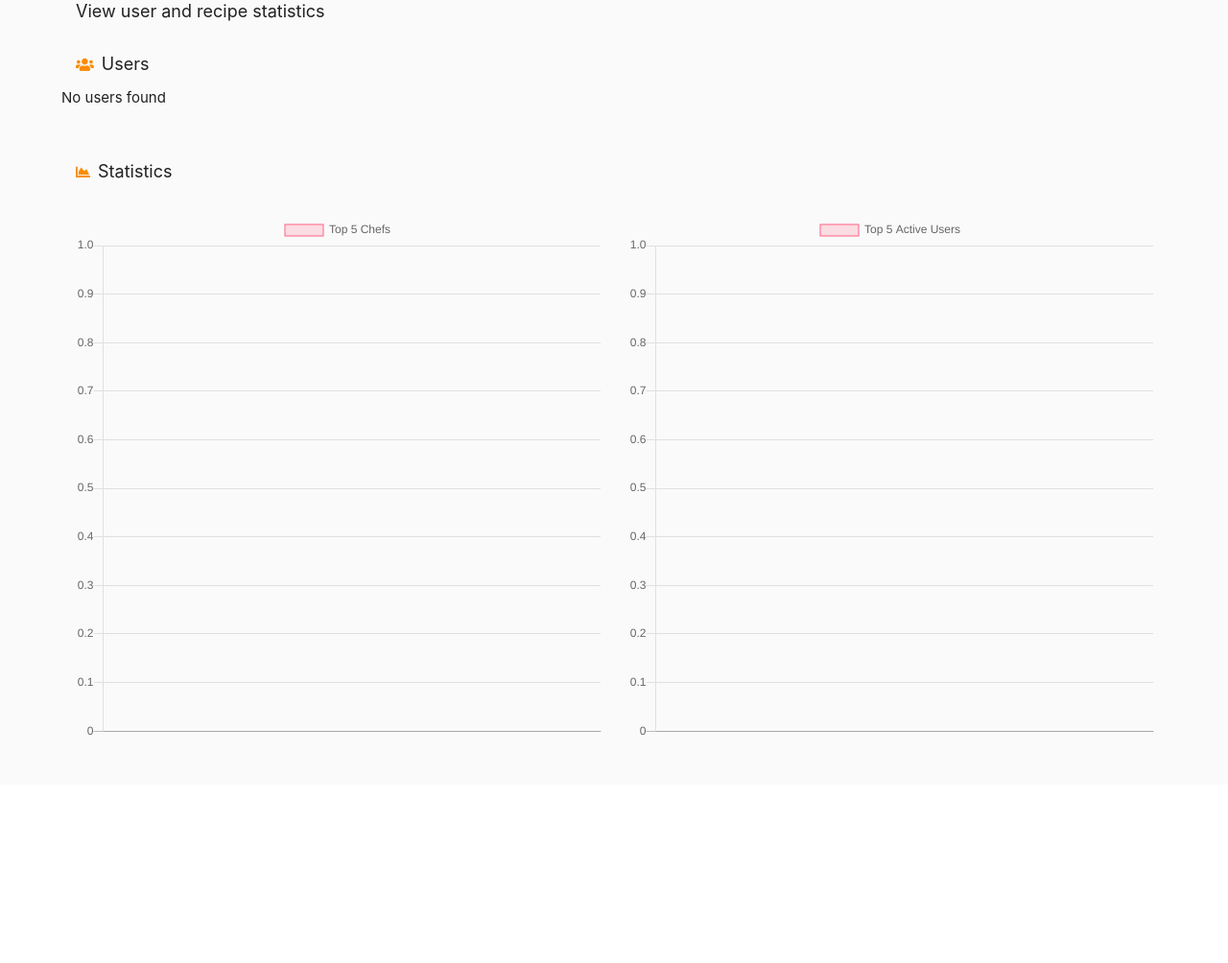
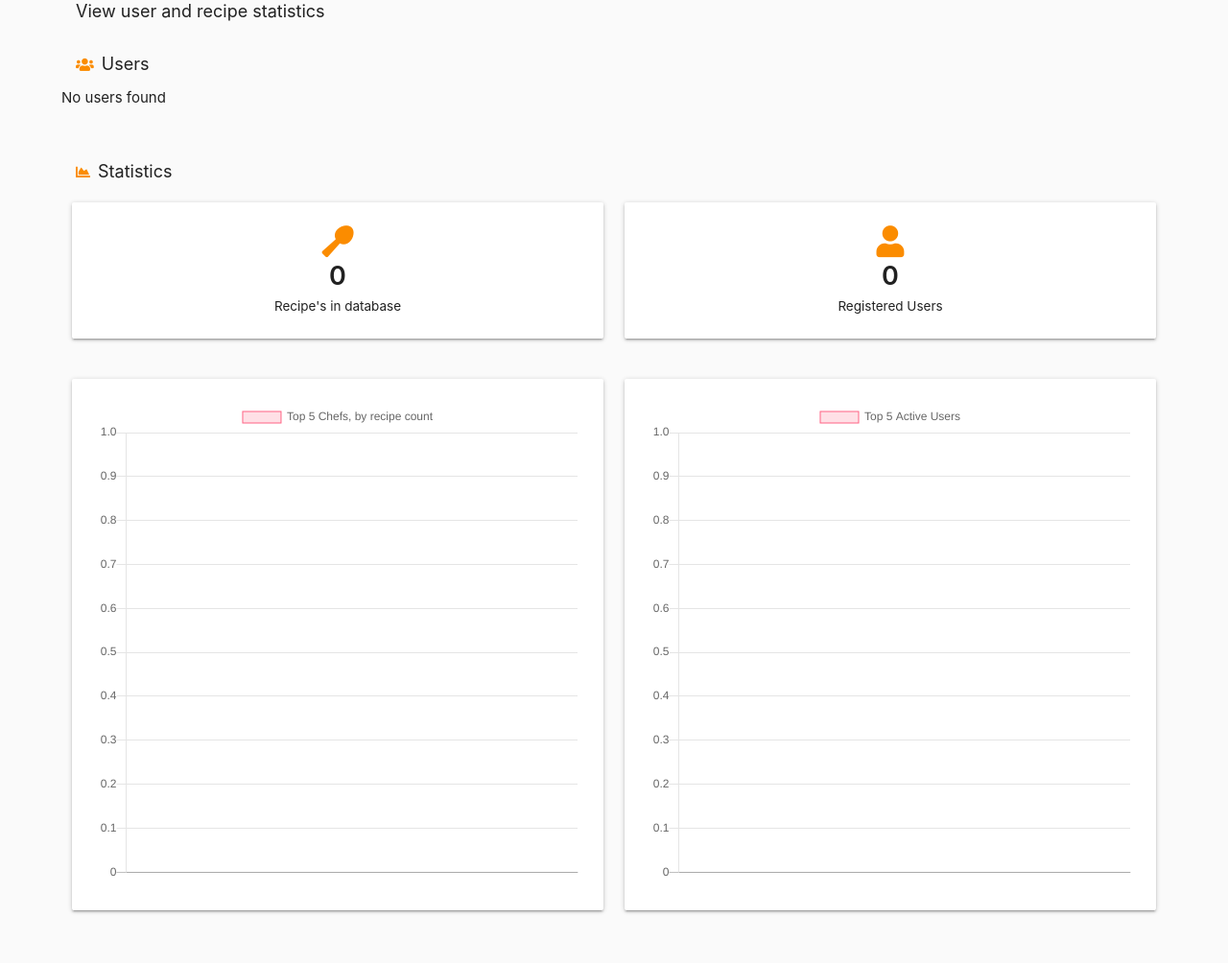
Before and after one commit to Code-Institute-Submissions/asdub-laughing-cookbook_AugResub, a Flask app: page /admin in a window 1280 px wide. Shown: the part 142-1146 px from the top of the page at 96% size. Before the commit the page ends 909 px from the top, so only its background shows below. Run offline with Flask 2, Linux system fonts and the light colour scheme; the visitor is signed in with stand-in values (Sample User, id 1); data that the repository does not hold is empty; some libraries are stand-ins or nearby versions.

Commit message:
feat: Added recipe and user count statistics to admin dashboard

```diff
--- a/app.py
+++ b/app.py
@@ -215,7 +215,7 @@ def admin():
         activity_data = list(mongo.db.users.aggregate([
                 {"$group": {"_id": "$username", "total": { "$sum": { "$size":"$activity" } }}}
         ]))
-    return render_template("admin.html", users=user_data, recipes=recipe_data, chef_data=chef_data,  activity_data=activity_data )
+    return render_template("admin.html", users=user_data, recipe_data=recipe_data, chef_data=chef_data,  activity_data=activity_data )
 
 
 # Pin recipe route
--- a/static/css/style.css
+++ b/static/css/style.css
@@ -140,3 +140,16 @@ h4.heading-tag {
 blockquote {
     border-left: 5px solid #fb8c00;
 }
+
+.stat-cards strong {
+    font-size: 1.8rem;
+    font-weight: 600;
+}
+
+.stat-cards i {
+    font-size: 2.2rem;
+}
+
+.stat-cards span {
+    font-size: 90%;
+}
--- a/static/js/charts.js
+++ b/static/js/charts.js
@@ -11,7 +11,7 @@ function chart_chef(chef_data) {
     const data = {
         labels: labels,
         datasets: [{
-            label: 'Top 5 Chefs',
+            label: 'Top 5 Chefs, by recipe count',
             data: data_count,
             backgroundColor: [
                 'rgba(255, 99, 132, 0.2)',
@@ -57,7 +57,6 @@ function chart_user(activity_data) {
         labels.push(activity_data[i]._id)
         data_count.push(activity_data[i].total)
     }
-    console.log(labels)
     const data = {
         labels: labels,
         datasets: [{
--- a/templates/admin.html
+++ b/templates/admin.html
@@ -40,17 +40,40 @@
     <div class="row">
         <h4 class="heading-tag"><i class="fas fa-chart-area orange-text text-darken-1 icon-nav"></i> Statistics</h4>
         <div class="row">
-            {% for data in activity_data %}
-                <p>{{ data }}</p>
-            {% endfor %}
+            <div class="col s6">
+                <div class="card">
+                    <div class="card-content user-card-content stat-cards center-align">
+                        <i class="fas fa-utensil-spoon orange-text text-darken-1"></i>
+                        <strong>{{ recipe_data|count}}</strong>
+                        <span>Recipe's in database</span>
+                    </div>
+                </div>
+            </div>
+            <div class="col s6">
+                <div class="card">
+                    <div class="card-content user-card-content stat-cards center-align">
+                        <i class="fas fa-user orange-text text-darken-1"></i>
+                        <strong>{{ users|count }}</strong>
+                        <span>Registered Users</span>
+                    </div>
+                </div>
+            </div>
         </div>
         <div class="row">
             <!-- Admin dashboard charts -->
             <div class="col s12 m6 l6">
-                <canvas id="chefChart" width="400" height="400"></canvas>
+                <div class="card">
+                    <div class="card-content">
+                        <canvas id="chefChart" width="400" height="400"></canvas>
+                    </div>
+                </div>
             </div>
             <div class="col s12 m6 l6">
-                <canvas id="userChart" width="400" height="400"></canvas>
+                <div class="card">
+                    <div class="card-content">
+                        <canvas id="userChart" width="400" height="400"></canvas>
+                    </div>
+                </div>
             </div>
             <!-- Load Chart.js config and data from database -->
             <script src="{{ url_for('static', filename='js/charts.js') }}"></script>
```
